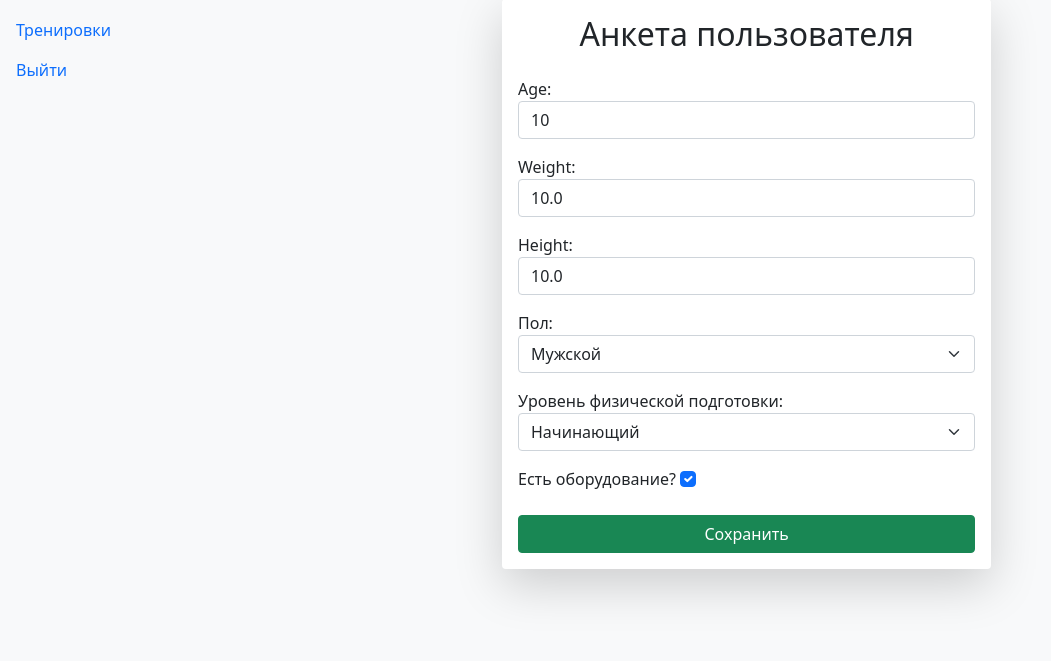
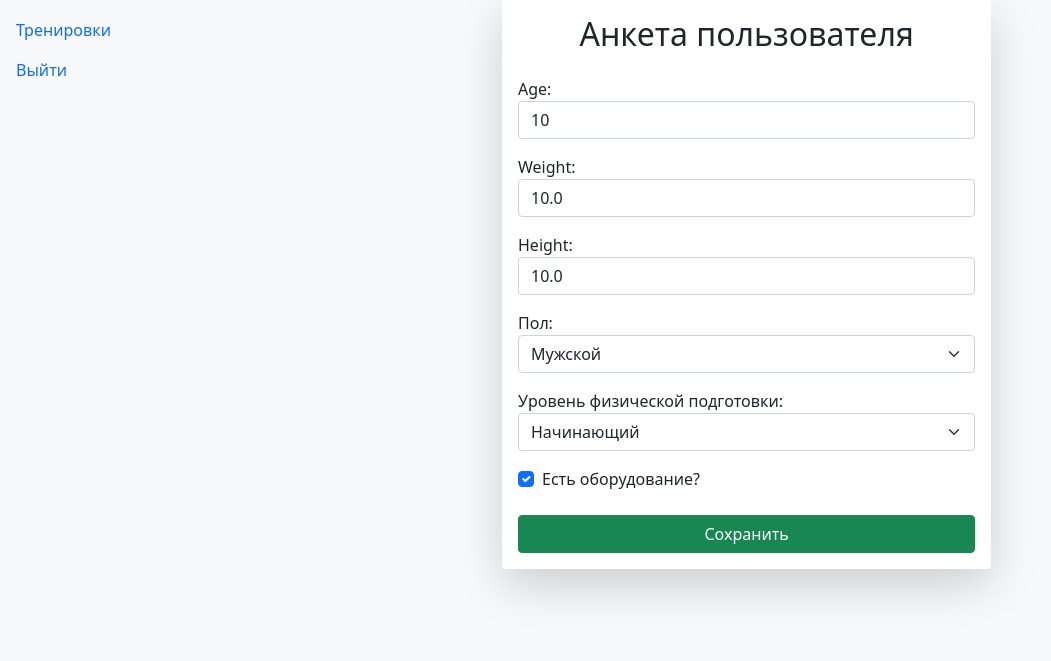
Before and after one commit to Ithinkimbulletproof/Home_Workouts, a Django app: page /profile/ in a window 1280 px wide. Shown: the part 170-831 px from the top of the page, without its empty margins (0-1051 px from the left). Run offline with Django 5.2, Linux system fonts and the light colour scheme; a user stored in the database is signed in; tables that the repository leaves empty hold one stand-in row (values such as "Sample post").

Commit message:
Profile fix

```diff
--- a/home_workouts/workouts/templates/workouts/profile.html
+++ b/home_workouts/workouts/templates/workouts/profile.html
@@ -65,9 +65,11 @@
                             {% endif %}
                         </div>
 
-                        <div class="form-group mb-4">
-                            <label for="id_has_equipment">Есть оборудование?</label>
+                        <div class="form-group mb-4 form-check">
                             {{ form.has_equipment|add_class:"form-check-input" }}
+                            <label class="form-check-label" for="{{ form.has_equipment.id_for_label }}">
+                                Есть оборудование?
+                            </label>
                             {% if form.has_equipment.errors %}
                                 <div class="text-danger">{{ form.has_equipment.errors }}</div>
                             {% endif %}
```
